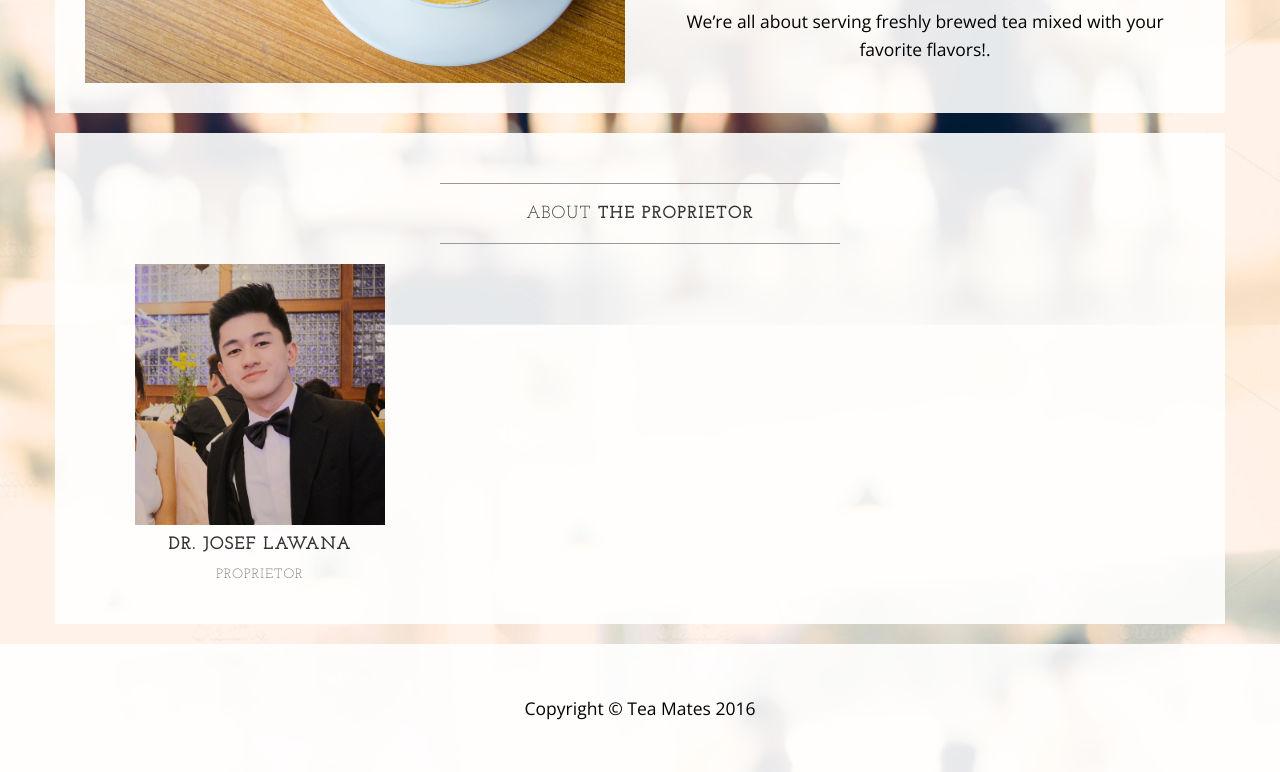
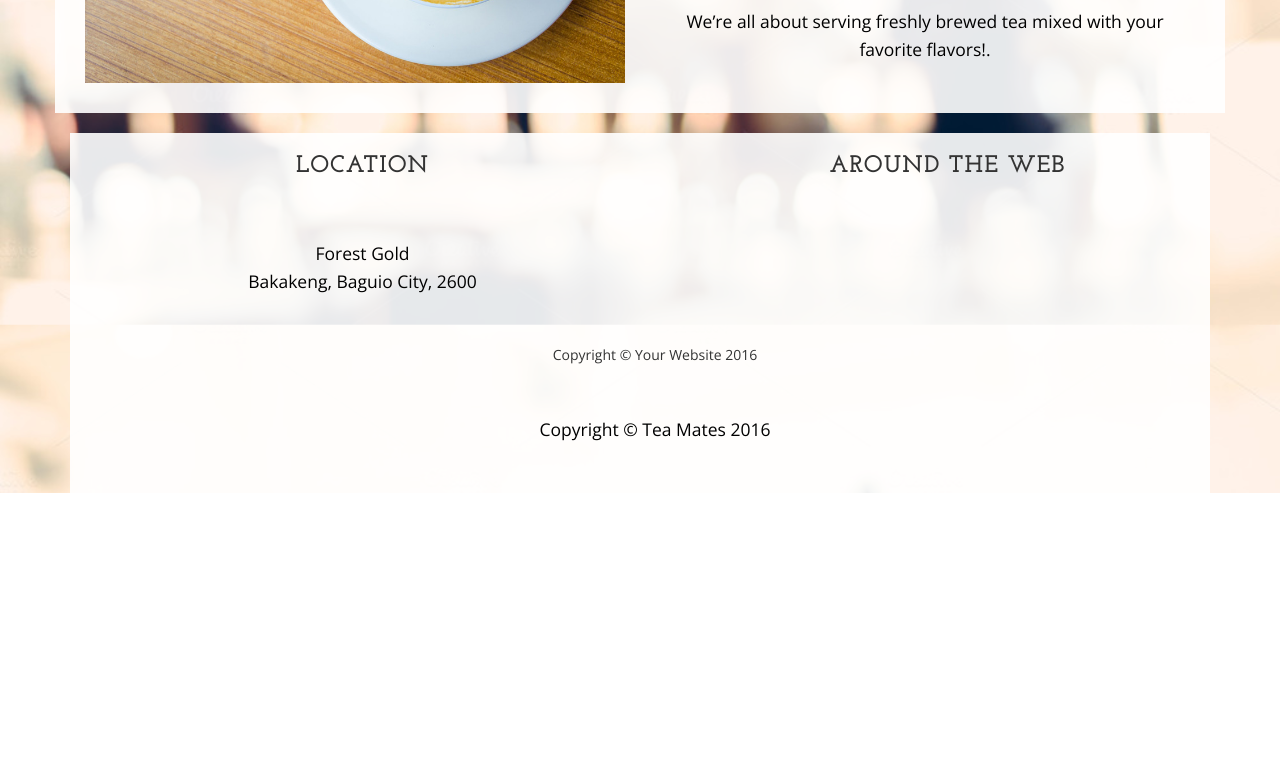
Before and after one commit to jhlawana/TeaMates, a plain HTML site: page about.html in a window 1280 px wide. Shown: the part 520-1292 px from the top of the page. After the commit the page ends 1013 px from the top, so only its background shows below. Drawn offline with nearby package versions, Linux system fonts and the light colour scheme.

Commit message:
Update about.html

```diff
--- a/about.html
+++ b/about.html
@@ -91,29 +91,51 @@
             </div>
         </div>
 
-        <div class="row">
-            <div class="box">
-                <div class="col-lg-12">
-                    <hr>
-                    <h2 class="intro-text text-center">About
-                        <strong>The Proprietor</strong>
-                    </h2>
-                    <hr>
+        <!-- Footer -->
+    <footer class="text-center">
+        <div class="footer-above">
+            <div class="container">
+                <div class="row">
+                    <div class="footer-col col-md-6">
+                        <h3>Location</h3>
+                        <p>Forest Gold
+                            <br>Bakakeng, Baguio City, 2600</p>
+                    </div>
+                    <div class="footer-col col-md-6">
+                        <h3>Around the Web</h3>
+                        <ul class="list-inline">
+                            <li>
+                                <a href="https://www.facebook.com/iheartteamates/" class="btn-social btn-outline"><i class="fa fa-fw fa-facebook"></i></a>
+                            </li>
+                            <li>
+                                <a href="https://accounts.google.com" class="btn-social btn-outline"><i class="fa fa-fw fa-google-plus"></i></a>
+                            </li>
+                            <li>
+                                <a href="https://twitter.com/?lang=en" class="btn-social btn-outline"><i class="fa fa-fw fa-twitter"></i></a>
+                            </li>
+                        </ul>
+                    </div>
                 </div>
-                <div class="col-sm-4 text-center">
-                    <img class="img-responsive center-block" src="seffff.jpg" alt="" width="250" height="250">
-                    <h4>Dr. Josef Lawana</h4>
-                        <h4><small>Proprietor</small></h4>
-
-                </div>
-                <div class="col-sm-8 text-center">
-                    <p></p>
-                </div>
-                <div class="clearfix"></div>
             </div>
         </div>
+        <div class="footer-below">
+            <div class="container">
+                <div class="row">
+                    <div class="col-lg-12">
+                        Copyright &copy; Your Website 2016
+                    </div>
+                </div>
+            </div>
+        </div>
+    </footer>
 
+    <!-- Scroll to Top Button (Only visible on small and extra-small screen sizes) -->
+    <div class="scroll-top page-scroll hidden-sm hidden-xs hidden-lg hidden-md">
+        <a class="btn btn-primary" href="#page-top">
+            <i class="fa fa-chevron-up"></i>
+        </a>
     </div>
+
     <!-- /.container -->
 
     <footer>
```
